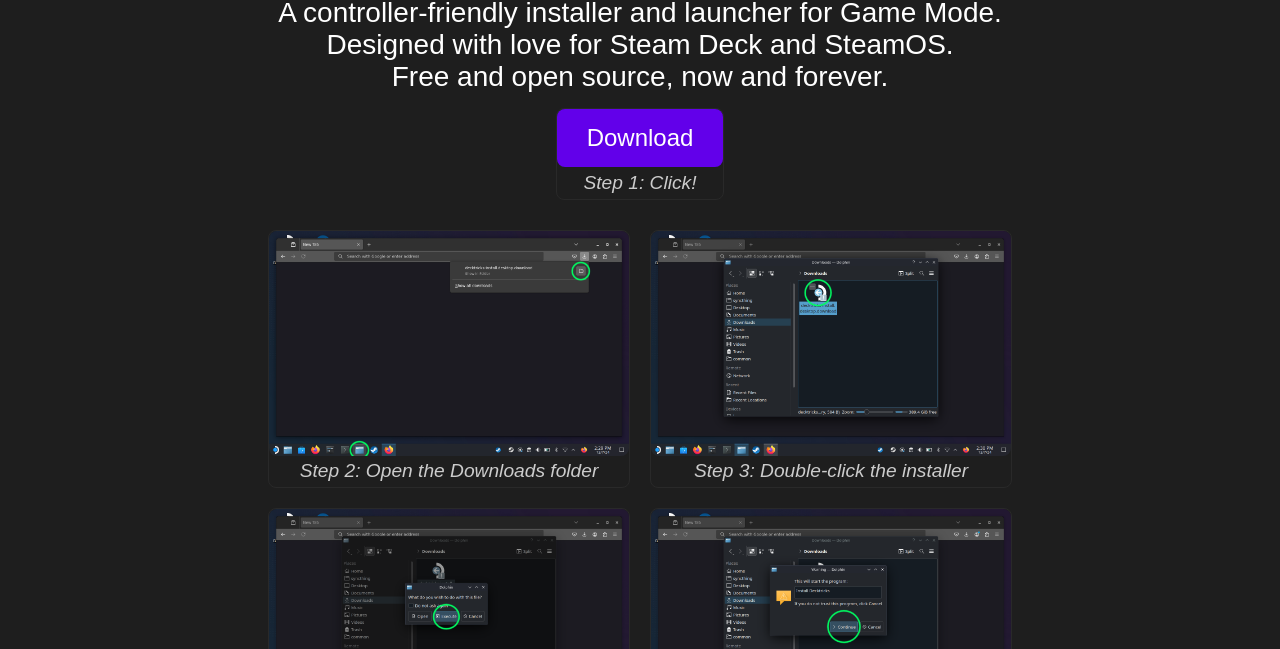
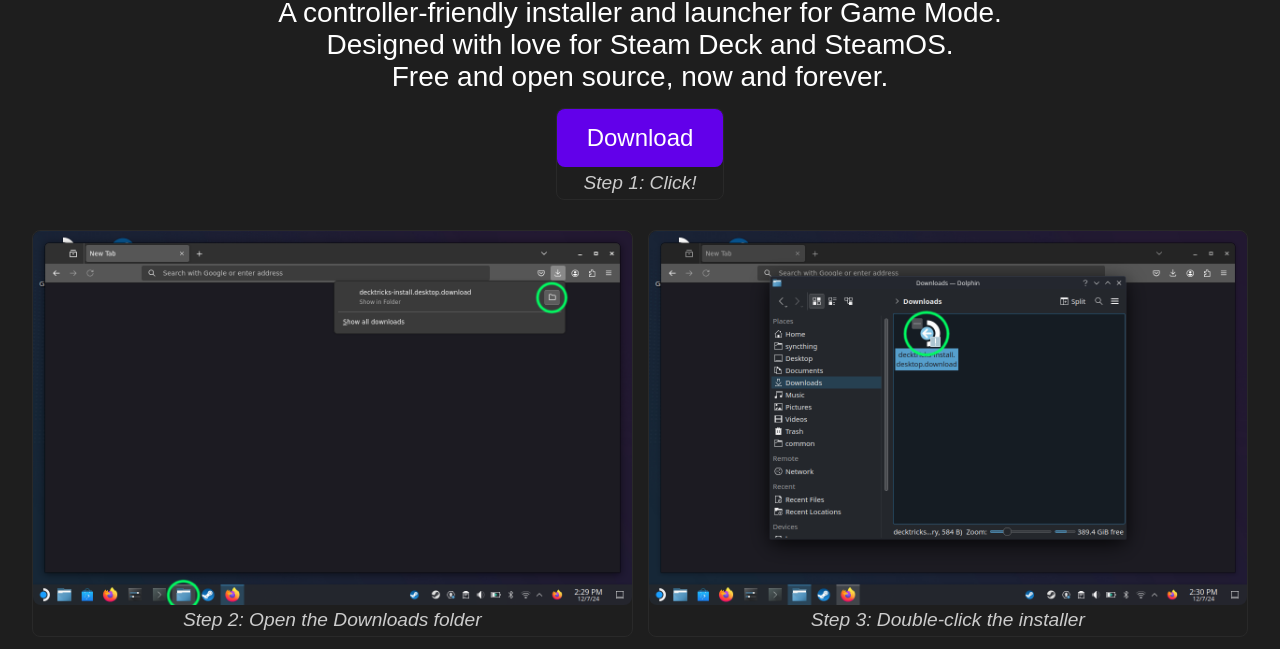
Before and after one commit to MrAwesome/decktricks-website, a website: page index.html in a window 1280 px wide. Shown: the part 87-736 px from the top of the page. Drawn offline with Linux system fonts and the light colour scheme.

Commit message:
More visual tweaks

```diff
--- a/index.html
+++ b/index.html
@@ -52,9 +52,9 @@
             display: flex;
             flex-wrap: wrap;
             justify-content: center;
-            gap: 20px;
-            max-width: 800px;
-            width: 90%;
+            gap: 15px;
+            max-width: 1280px;
+            width: 95%;
             margin-bottom: 30px;
         }
         .step1 {
@@ -67,13 +67,13 @@
         .step {
             border: 1px solid #292929;
             border-radius: 8px;
-            flex: 0 0 45%;
+            flex: 1 1 45%;
             text-align: center;
             padding-bottom: 5px;
         }
         .step img {
             width: 100%;
-            max-width: 400px;
+            max-width: 640px;
             height: auto;
             border-radius: 8px;
         }
```
